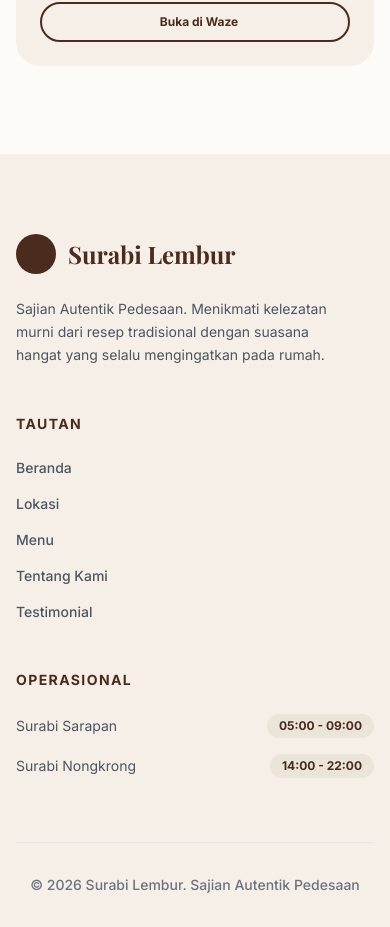
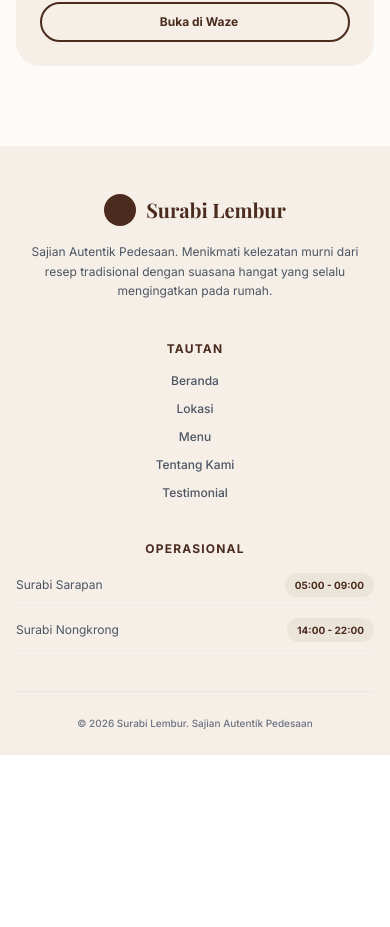
Before and after one commit to radityawiryateja/surabi, a Vue app: page / in a window 390 px wide. Shown: the part 5964-6891 px from the top of the page. After the commit the page ends 6719 px from the top, so only its background shows below. Built offline with nearby package versions, Linux system fonts and the light colour scheme; no server answers; the database is empty; some icons are missing.

Commit message:
Refactor Footer.vue layout and styles

```diff
--- a/src/components/layout/Footer.vue
+++ b/src/components/layout/Footer.vue
@@ -1,33 +1,34 @@
 <template>
-  <footer class="bg-brand-surface dark:bg-brand-surfaceDark pt-20 pb-8 mt-10">
+  <footer class="bg-brand-surface dark:bg-brand-surfaceDark pt-12 md:pt-20 pb-6 md:pb-8 mt-8 md:mt-10">
     <div class="max-w-7xl mx-auto px-4 sm:px-6 lg:px-8">
 
-      <div class="grid grid-cols-1 md:grid-cols-2 lg:grid-cols-12 gap-12 mb-16">
+      <!-- Jarak antar elemen (gap) dan batas bawah (mb) diperkecil untuk HP -->
+      <div class="grid grid-cols-1 md:grid-cols-2 lg:grid-cols-12 gap-8 md:gap-12 mb-10 md:mb-16">
 
-        <!-- Brand + tagline -->
-        <div class="lg:col-span-5">
+        <!-- Brand + tagline (Dibuat rata tengah di HP) -->
+        <div class="lg:col-span-5 text-center md:text-left flex flex-col items-center md:items-start">
           <a
             href="#beranda"
-            class="font-serif font-bold text-2xl text-brand-primary dark:text-brand-primaryDark flex items-center gap-3 mb-6"
+            class="font-serif font-bold text-xl md:text-2xl text-brand-primary dark:text-brand-primaryDark flex items-center gap-2.5 md:gap-3 mb-4 md:mb-6"
             @click.prevent="scrollTo('beranda')"
           >
-            <div class="w-10 h-10 bg-brand-primary dark:bg-brand-primaryDark text-white dark:text-brand-dark rounded-full flex items-center justify-center">
-              <i class="ph-fill ph-cooking-pot text-xl"></i>
+            <div class="w-8 h-8 md:w-10 md:h-10 bg-brand-primary dark:bg-brand-primaryDark text-white dark:text-brand-dark rounded-full flex items-center justify-center">
+              <i class="ph-fill ph-cooking-pot text-lg md:text-xl"></i>
             </div>
             Surabi Lembur
           </a>
-          <p class="text-gray-600 dark:text-gray-400 text-sm leading-relaxed pr-4">
+          <p class="text-gray-600 dark:text-gray-400 text-xs md:text-sm leading-relaxed md:pr-4 max-w-sm md:max-w-none">
             Sajian Autentik Pedesaan. Menikmati kelezatan murni dari resep tradisional
             dengan suasana hangat yang selalu mengingatkan pada rumah.
           </p>
         </div>
 
-        <!-- Tautan -->
-        <div class="lg:col-span-3 lg:col-start-7">
-          <h4 class="font-bold text-sm tracking-widest uppercase mb-6 text-brand-primary dark:text-white">
+        <!-- Tautan (Dibuat rata tengah di HP) -->
+        <div class="lg:col-span-3 lg:col-start-7 text-center md:text-left mt-2 md:mt-0">
+          <h4 class="font-bold text-xs md:text-sm tracking-widest uppercase mb-4 md:mb-6 text-brand-primary dark:text-white">
             Tautan
           </h4>
-          <ul class="space-y-4 text-sm text-gray-600 dark:text-gray-400 font-medium">
+          <ul class="space-y-3 md:space-y-4 text-xs md:text-sm text-gray-600 dark:text-gray-400 font-medium">
             <li v-for="link in footerLinks" :key="link.id">
               <a
                 :href="`#${link.id}`"
@@ -40,19 +41,19 @@
           </ul>
         </div>
 
-        <!-- Jam Operasional — ada di HTML referensi, hilang di Vue sebelumnya -->
-        <div class="lg:col-span-3">
-          <h4 class="font-bold text-sm tracking-widest uppercase mb-6 text-brand-primary dark:text-white">
+        <!-- Jam Operasional -->
+        <div class="lg:col-span-3 text-center md:text-left mt-2 md:mt-0">
+          <h4 class="font-bold text-xs md:text-sm tracking-widest uppercase mb-4 md:mb-6 text-brand-primary dark:text-white">
             Operasional
           </h4>
-          <ul class="space-y-4 text-sm text-gray-600 dark:text-gray-400">
+          <ul class="space-y-3 md:space-y-4 text-xs md:text-sm text-gray-600 dark:text-gray-400">
             <li
               v-for="jam in jamOperasional"
               :key="jam.label"
-              class="flex justify-between items-center"
+              class="flex justify-between items-center border-b border-gray-200/50 dark:border-gray-800 md:border-none pb-2 md:pb-0"
             >
               <span>{{ jam.label }}</span>
-              <span class="bg-[#EBE4D8] dark:bg-black/30 px-3 py-1 rounded-full text-xs font-bold text-brand-primary dark:text-brand-primaryDark">
+              <span class="bg-[#EBE4D8] dark:bg-black/30 px-2.5 py-1 md:px-3 md:py-1 rounded-full text-[10px] md:text-xs font-bold text-brand-primary dark:text-brand-primaryDark">
                 {{ jam.waktu }}
               </span>
             </li>
@@ -61,7 +62,7 @@
       </div>
 
       <!-- Copyright -->
-      <div class="pt-8 border-t border-gray-200 dark:border-gray-800 text-center text-sm text-gray-500 dark:text-gray-400 font-medium">
+      <div class="pt-6 md:pt-8 border-t border-gray-200 dark:border-gray-800 text-center text-[10px] md:text-sm text-gray-500 dark:text-gray-400 font-medium">
         &copy; 2026 Surabi Lembur. Sajian Autentik Pedesaan
       </div>
     </div>
@@ -75,7 +76,7 @@ const scrollTo = inject('scrollTo')
 
 const footerLinks = [
   { id: 'beranda',     label: 'Beranda' },
-  { id: 'kontak',      label: 'Lokasi' },
+  { id: 'lokasi',      label: 'Lokasi' }, // ID sudah saya ganti agar pas dengan section Maps
   { id: 'menu',        label: 'Menu' },
   { id: 'tentang',     label: 'Tentang Kami' },
   { id: 'testimonial', label: 'Testimonial' },
```
